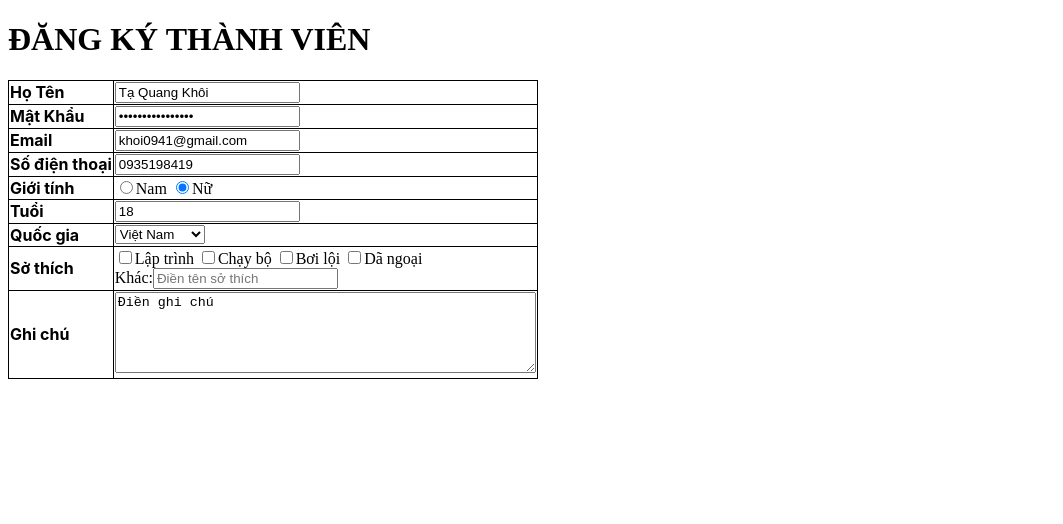
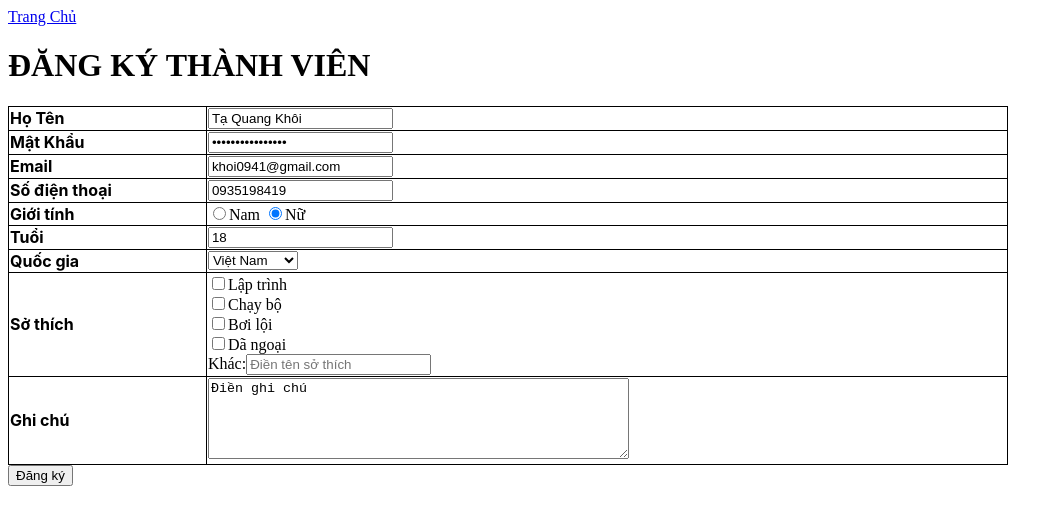
Before and after one commit to TaQuangKhoi/Thiet-ke-va-phat-trien-website, a plain HTML site: page Tuần 2/content/Dang-Ky.html in a window 1280 px wide. Shown: the whole page, without its empty margins (0-1063 px from the left). Drawn offline with Linux system fonts and the light colour scheme.

Commit message:
update Dang-Ky.html"

```diff
--- a/Tuần 2/content/Dang-Ky.html
+++ b/Tuần 2/content/Dang-Ky.html
@@ -5,8 +5,11 @@
         <link rel="stylesheet" href="/style.css">
     </head>
     <body>
+        <a href="/index.html">
+            Trang Chủ
+        </a>
         <h1>Đăng Ký Thành Viên</h1>
-        <table>
+        <table width="1000px">
             <tr>
                 <td class="thuoc-tinh">
                     Họ Tên
@@ -106,10 +109,13 @@
                     <form>
                         <input type="checkbox"
                         name="so-thich" value="Bóng đá">Lập trình
+                        <br>
                         <input type="checkbox"
                         name="so-thich" value="Cầu lông">Chạy bộ
+                        <br>
                         <input type="checkbox"
                         name="so-thich" value="Bóng rổ">Bơi lội
+                        <br>
                         <input type="checkbox"
                         name="so-thich" value="Bóng chuyền">Dã ngoại
                         <br>
@@ -130,5 +136,8 @@
                 </td>
             </tr>
         </table>
+        <form>
+            <input type="submit" value="Đăng ký">
+        </form>
     </body>
 </html>
```
